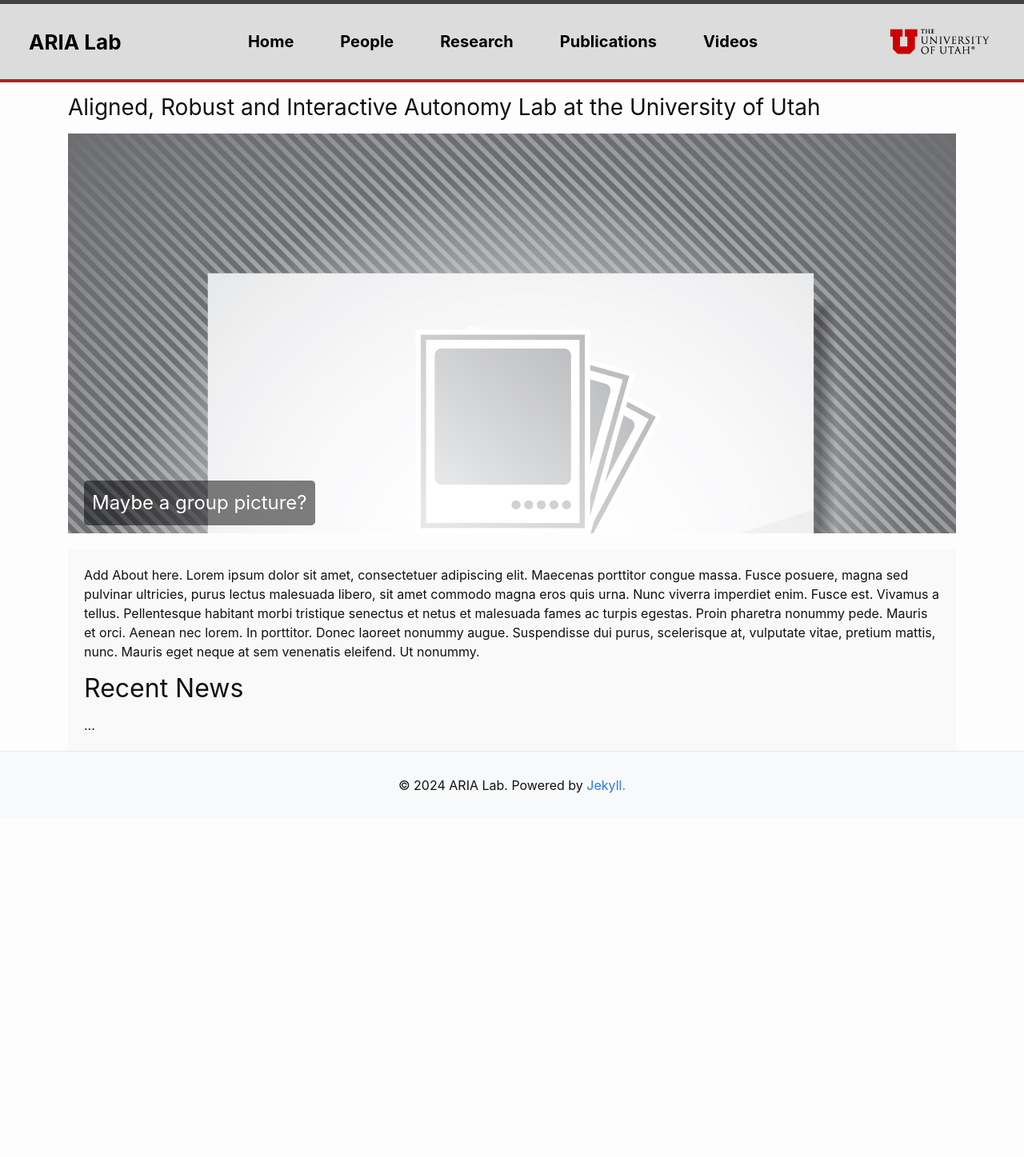
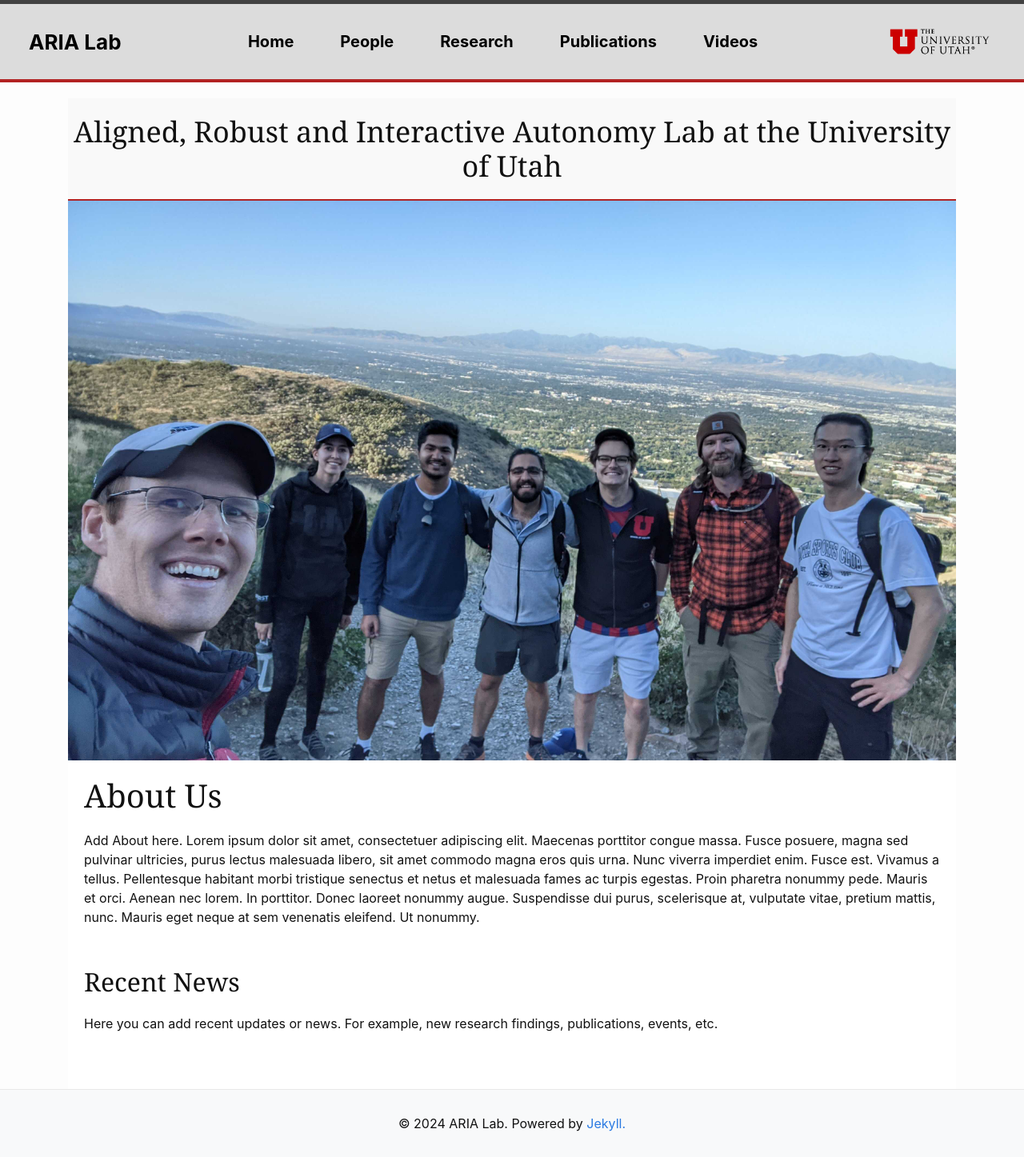
Before and after one commit to aria-lab-code/aria-lab-code.github.io, a Jekyll site: the page built from index.md, in a window 1280 px wide. Shown: the whole page at 80% size. Built offline with Jekyll 4.4.1, drawn with Linux system fonts in a browser that asks for light colours; before the commit the page ends 1024 px from its top, so only the background shows below that.

Commit message:
Added Videos, pictures and changes that make the wesite look uniform across pages

```diff
--- a/assets/css/main.css
+++ b/assets/css/main.css
@@ -2,12 +2,14 @@
 * {
   margin: 0;
   padding: 0;
+  box-sizing: border-box;
 }
 
 /* Body styling */
 body {
   font-family: 'Arial', sans-serif;
   font-size: 20px;
+  line-height: 1.6;
   padding-top: 70px; /* Adjust based on header height */
 }
 
@@ -30,6 +32,7 @@
 /* Navbar styling */
 .navbar {
   display: flex;
+  flex-wrap: wrap; /* Added flex-wrap for overflow handling */
   align-items: center;
   width: 100%;
   justify-content: space-between;
@@ -66,6 +69,7 @@
 
 .nav-list li a:hover {
   color: #b22222; /* Change the color on hover */
+  transition: color 0.2s ease-in-out; /* Added smoother hover transition */
 }
 
 /* External link image styling */
@@ -207,7 +211,6 @@
   transition: background-color 0.3s ease-in-out;
 }
 
-
 .note {
   font-size: 12px;
   color: #555;
@@ -292,6 +295,15 @@
   .publication-links a:last-child {
     margin-bottom: 0;
   }
+
+  /* Responsive typography adjustments */
+  body {
+    font-size: 18px;
+  }
+
+  h1, h2, h3 {
+    font-size: 90%;
+  }
 }
 
 /* Additional CSS from your original main.css file */
@@ -351,7 +363,55 @@
 }
 
 h1, h2, h3, h4, h5, h6 {
-  font-weight: 400;
+  font-weight: 400;/* Videos section styling */
+.videos-section {
+  padding: 20px;
+  background-color: #f9f9f9;
+}
+
+.videos-section h1,
+.videos-section h2 {
+  font-family: 'Georgia', serif;
+  margin-bottom: 20px;
+}
+
+.video-item {
+  display: flex;
+  flex-direction: column;
+  margin-bottom: 40px;
+}
+
+.video-item-info {
+  margin-bottom: 20px;
+}
+
+.video-item-info h3 {
+  font-family: 'Georgia', serif;
+  color: #b22222;
+  margin-bottom: 10px;
+}
+
+.video-item-info p {
+  margin-bottom: 10px;
+}
+
+.video-item iframe {
+  width: 100%;
+  height: auto;
+  border-radius: 10px;
+}
+
+.video-item-links a {
+  display: inline-block;
+  margin-right: 10px;
+  color: #b22222;
+  font-size: 20px;
+}
+
+.video-item-links a:hover {
+  color: #111;
+}
+
 }
 
 a {
@@ -598,7 +658,7 @@
   }
   .footer-col-3 {
     width: -webkit-calc(100% - (30px / 2));
-    width: calc(100% - (30px / 2));
+    width: calc(100% - (30px));
   }
 }
 @media screen and (max-width: 600px) {
@@ -682,6 +742,119 @@
     font-size: 18px;
   }
 }
+
+/* Videos section styling */
+.videos-section {
+  padding: 20px;
+  background-color: #f9f9f9;
+}
+
+.videos-section h1,
+.videos-section h2 {
+  font-family: 'Georgia', serif;
+  margin-bottom: 20px;
+}
+
+.video-item {
+  display: flex;
+  flex-direction: column;
+  margin-bottom: 40px;
+}
+
+.video-item-info {
+  margin-bottom: 20px;
+}
+
+.video-item-info h3 {
+  font-family: 'Georgia', serif;
+  margin-bottom: 10px;
+}
+
+.video-item-info p {
+  margin-bottom: 10px;
+}
+
+.video-item iframe {
+  width: 100%;
+  border-radius: 10px;
+}
+
+.video-item-links a {
+  display: inline-block;
+  margin-right: 10px;
+  color: #b22222;
+  font-size: 20px;
+}
+
+.video-item-links a:hover {
+  color: #111;
+}
+
+/* Home section styling */
+.home-section {
+  padding: 20px;
+  background-color: #ffffff; /* White background for a clean look */
+}
+
+.home-section h1,
+.home-section h2 {
+  font-family: 'Georgia', serif;
+  margin-bottom: 20px;
+}
+
+.home-feature {
+  display: flex;
+  align-items: flex-start;
+  margin-bottom: 40px;
+}
+
+.home-feature-info {
+  flex: 1;
+}
+
+.home-feature-info p {
+  margin-bottom: 10px;
+}
+
+.lab-name {
+  text-align: center;
+  margin-top: 20px;
+  padding: 20px 0;
+  background-color: #f9f9f9; /* Light background to highlight the lab name */
+  border-bottom: 2px solid #b22222; /* Optional underline */
+}
+
+.lab-name h1 {
+  font-family: 'Georgia', serif;
+  font-size: 36px;
+  margin: 0;
+}
+
+/* Adjust the banner to align with overall styling */
+.banner {
+  position: relative;
+  width: 100%;
+  height: auto;
+  max-height: 700px;
+  overflow: hidden;
+}
+
+.banner img {
+  width: 100%;
+  height: auto;
+}
+
+.banner-caption {
+  position: absolute;
+  bottom: 10px;
+  left: 20px;
+  color: white;
+  background-color: rgba(0, 0, 0, 0.5);
+  padding: 10px;
+  font-size: 24px;
+  border-radius: 5px;
+}
+
 
 .highlight {
   background: #fff;
--- a/index.md
+++ b/index.md
@@ -2,18 +2,33 @@
 layout: default
 title: Home
 ---
-<p><h3> Aligned, Robust and Interactive Autonomy Lab at the University of Utah </h3></p>
+<div class="lab-name">
+  <h1> Aligned, Robust and Interactive Autonomy Lab at the University of Utah</h1>
+</div>
 
 <div class="banner">
-  <img src="{{ '/assets/images/placeholder.jpg' | relative_url }}" alt="Banner">
-  <div class="banner-caption"> Maybe a group picture? </div>
+  <img src="{{ '/assets/images/PXL_20240914_141904501.jpg' | relative_url }}" alt="Banner">
 </div>
-<div class="content">
-    <p>
+
+
+<div class="home-section">
+  <h1>About Us</h1>
+  <div class="home-feature">
+    <div class="home-feature-info">
+      <p>
         Add About here.
         Lorem ipsum dolor sit amet, consectetuer adipiscing elit. Maecenas porttitor congue massa. Fusce posuere, magna sed pulvinar ultricies, purus lectus malesuada libero, sit amet commodo magna eros quis urna. Nunc viverra imperdiet enim. Fusce est. Vivamus a tellus. Pellentesque habitant morbi tristique senectus et netus et malesuada fames ac turpis egestas. Proin pharetra nonummy pede. Mauris et orci. Aenean nec lorem. In porttitor. Donec laoreet nonummy augue. Suspendisse dui purus, scelerisque at, vulputate vitae, pretium mattis, nunc. Mauris eget neque at sem venenatis eleifend. Ut nonummy.
-    </p>
+      </p>
+    </div>
+  </div>
 
-<h2>Recent News</h2>
-...
+
+  <h2>Recent News</h2>
+  <div class="home-feature">
+    <div class="home-feature-info">
+      <p>
+        Here you can add recent updates or news. For example, new research findings, publications, events, etc.
+      </p>
+    </div>
+  </div>
 </div>
```
Also changed, not shown: people.md (+1 -1 lines), research.md (+3 -1 lines), videos.md (+21 -4 lines), assets/images/PXL_20240914_141904501.jpg (added).
